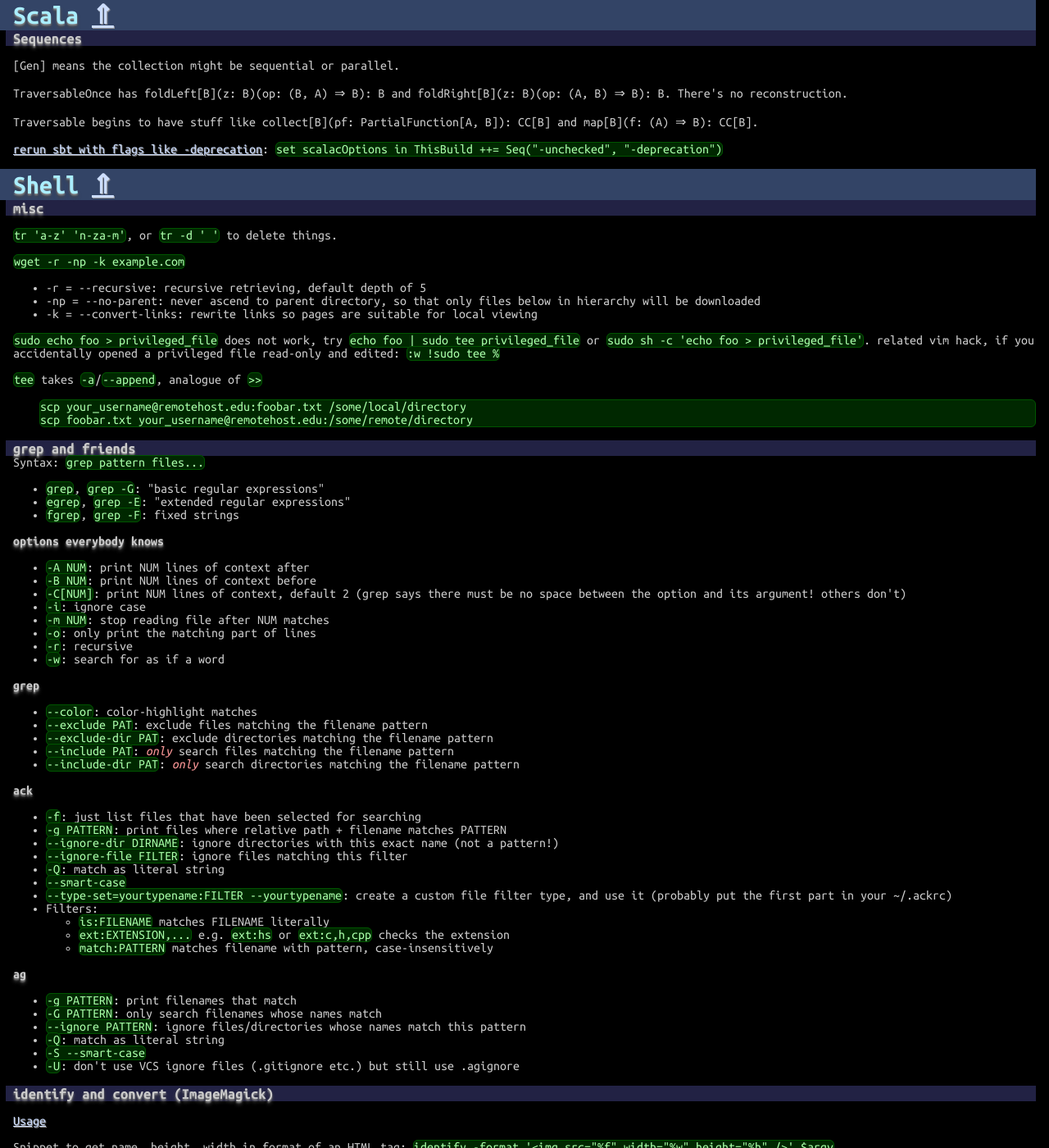
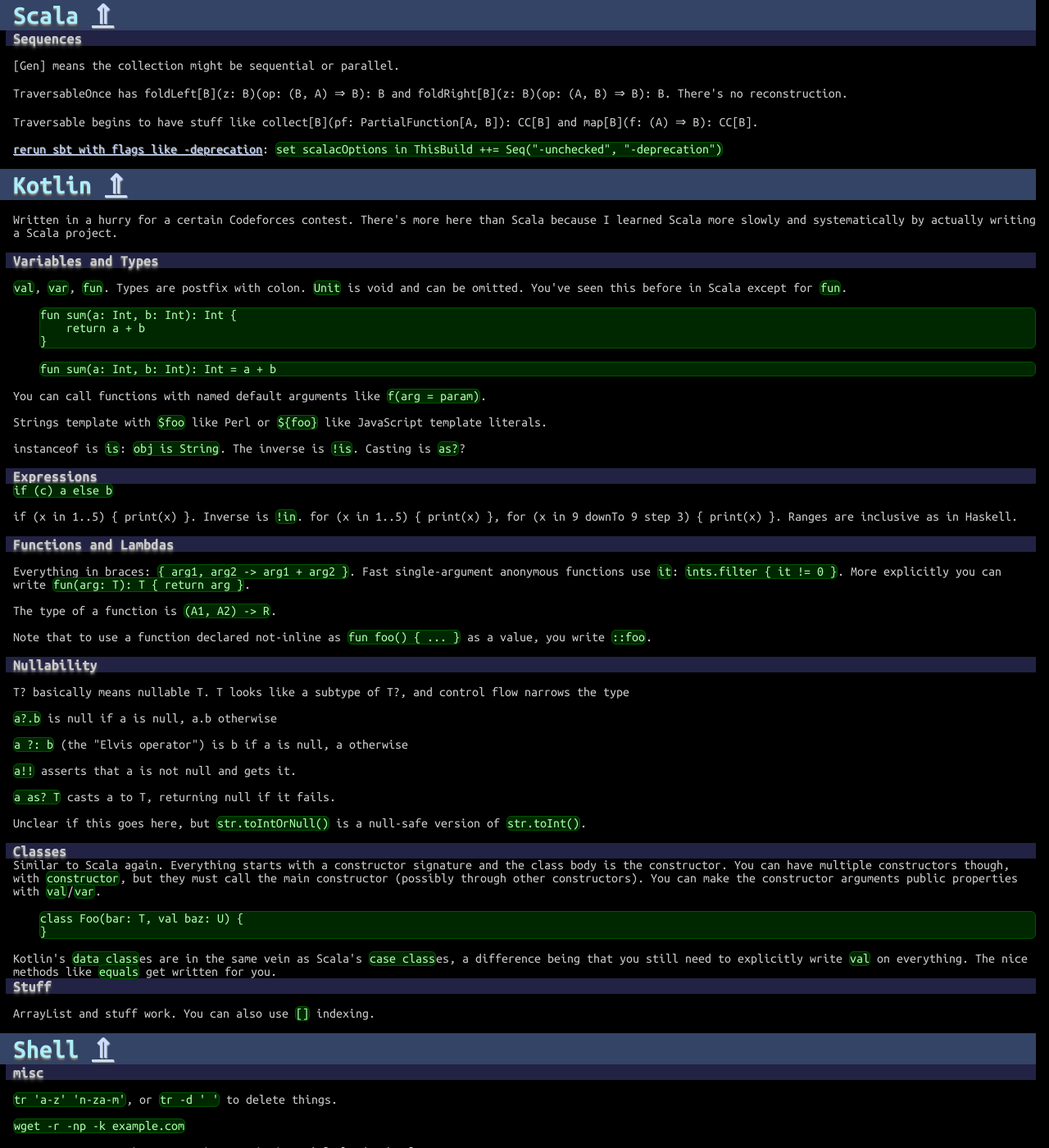
Before and after one commit to betaveros/cs, a Jekyll site: the page built from index.html, in a window 1280 px wide and 1400 px high, scrolled down 32737 px. Shown: the whole window at 82% size. Built offline with Jekyll 4.4.1, drawn with Linux system fonts in a browser that asks for light colours.

Commit message:
some kotlin for something

```diff
--- /dev/null
+++ b/_includes/kotlin.html
@@ -0,0 +1,35 @@
+<p>Written in a hurry for a certain Codeforces contest. There's more here than Scala because I learned Scala more slowly and systematically by actually writing a Scala project.</p>
+<h3>Variables and Types</h3>
+<p><code>val</code>, <code>var</code>, <code>fun</code>. Types are postfix with colon. <code>Unit</code> is void and can be omitted. You've seen this before in Scala except for <code>fun</code>.</p>
+<pre>fun sum(a: Int, b: Int): Int {
+	return a + b
+}</pre>
+<pre>fun sum(a: Int, b: Int): Int = a + b</pre>
+<p>You can call functions with named default arguments like <code>f(arg = param)</code>.</p>
+<p>Strings template with <code>$foo</code> like Perl or <code>${foo}</code> like JavaScript template literals.</p>
+<p>instanceof is <code>is</code>: <code>obj is String</code>. The inverse is <code>!is</code>. Casting is <code>as?</code>?</p>
+<h3>Expressions</h3>
+<code>if (c) a else b</code>
+<p>if (x in 1..5) { print(x) }. Inverse is <code>!in</code>. for (x in 1..5) { print(x) }, for (x in 9 downTo 9 step 3) { print(x) }. Ranges are inclusive as in Haskell.</p>
+<h3>Functions and Lambdas</h3>
+<p>Everything in braces: <code>{ arg1, arg2 -&gt; arg1 + arg2 }</code>. Fast single-argument anonymous functions use <code>it</code>: <code>ints.filter { it != 0 }</code>. More explicitly you can write <code>fun(arg: T): T { return arg }</code>.</p>
+<p>The type of a function is <code>(A1, A2) -> R</code>.</p>
+<p>Note that to use a function declared not-inline as <code>fun foo() { ... }</code> as a value, you write <code>::foo</code>.</p>
+<h3>Nullability</h3>
+<p>T? basically means nullable T. T looks like a subtype of T?, and control flow narrows the type</p>
+<p><code>a?.b</code> is null if a is null, a.b otherwise</p>
+<p><code>a ?: b</code> (the "Elvis operator") is b if a is null, a otherwise</p>
+<p><code>a!!</code> asserts that a is not null and gets it.</p>
+<p><code>a as? T</code> casts a to T, returning null if it fails.</p>
+<p>Unclear if this goes here, but <code>str.toIntOrNull()</code> is a null-safe version of <code>str.toInt()</code>.</p>
+<h3>Classes</h3>
+
+Similar to Scala again. Everything starts with a constructor signature and the class body is the constructor. You can have multiple constructors though, with <code>constructor</code>, but they must call the main constructor (possibly through other constructors). You can make the constructor arguments public properties with <code>val</code>/<code>var</code>.
+<pre>
+class Foo(bar: T, val baz: U) {
+}
+</pre>
+
+Kotlin's <code>data class</code>es are in the same vein as Scala's <code>case class</code>es, a difference being that you still need to explicitly write <code>val</code> on everything. The nice methods like <code>equals</code> get written for you.
+<h3>Stuff</h3>
+<p>ArrayList and stuff work. You can also use <code>[]</code> indexing.</p>
--- a/index.html
+++ b/index.html
@@ -4,7 +4,7 @@
 <h1 id="top">betaveros's cheat sheet</h1>
 <p>Javascript toggling! Click on headers to open/close sections.</p>
 <p>Omissions and simplifications exist and are deliberate. This is a cheatsheet, mainly for my own use, so it probably seems inadequate in some places and overly detailed in others to anybody else.</p>
-<p id="toc">Quick TOC: <a href="#general">General</a> . <a href="#python">Python</a> . <a href="#c">C/C++</a> . <a href="#web">Web</a> . <a href="#haskell">Haskell</a> . <a href="#latex">LaTeX</a> . <a href="#git">Git</a> . <a href="#scala">Scala</a> . <a href="#shell">Shell</a> . <a href="#ctf">CTF</a> . <a href="#go">Go</a> . <a href="#perl">Perl</a> . <a href="#ascii">ASCII</a> . <a href="#key">Keyboard</a></p>
+<p id="toc">Quick TOC: <a href="#general">General</a> . <a href="#python">Python</a> . <a href="#c">C/C++</a> . <a href="#web">Web</a> . <a href="#haskell">Haskell</a> . <a href="#latex">LaTeX</a> . <a href="#git">Git</a> . <a href="#scala">Scala</a> . <a href="#kotlin">Kotlin</a> . <a href="#shell">Shell</a> . <a href="#ctf">CTF</a> . <a href="#go">Go</a> . <a href="#perl">Perl</a> . <a href="#ascii">ASCII</a> . <a href="#key">Keyboard</a></p>
 <h2 id="general"><span class="toggle" onClick="toggle('generalcont');return false">General</span> <a href="#top">&uArr;</a></h2>
 <div id="generalcont">
 {% include general.html %}
@@ -37,6 +37,10 @@
 <div id="scalacont">
 {% include scala.html %}
 </div>
+<h2 id="kotlin"><span class="toggle" onClick="toggle('kotlincont');return false">Kotlin</span> <a href="#top">&uArr;</a></h2>
+<div id="kotlincont">
+{% include kotlin.html %}
+</div>
 <h2 id="shell"><span class="toggle" onClick="toggle('shellcont');return false">Shell</span> <a href="#top">&uArr;</a></h2>
 <div id="shellcont">
 {% include shell.html %}
--- /dev/null
+++ b/kotlin/index.html
@@ -0,0 +1,5 @@
+---
+layout: default
+---
+<h1 id="top">betaveros's cheat sheet / Kotlin</h1>
+{% include kotlin.html %}
```
